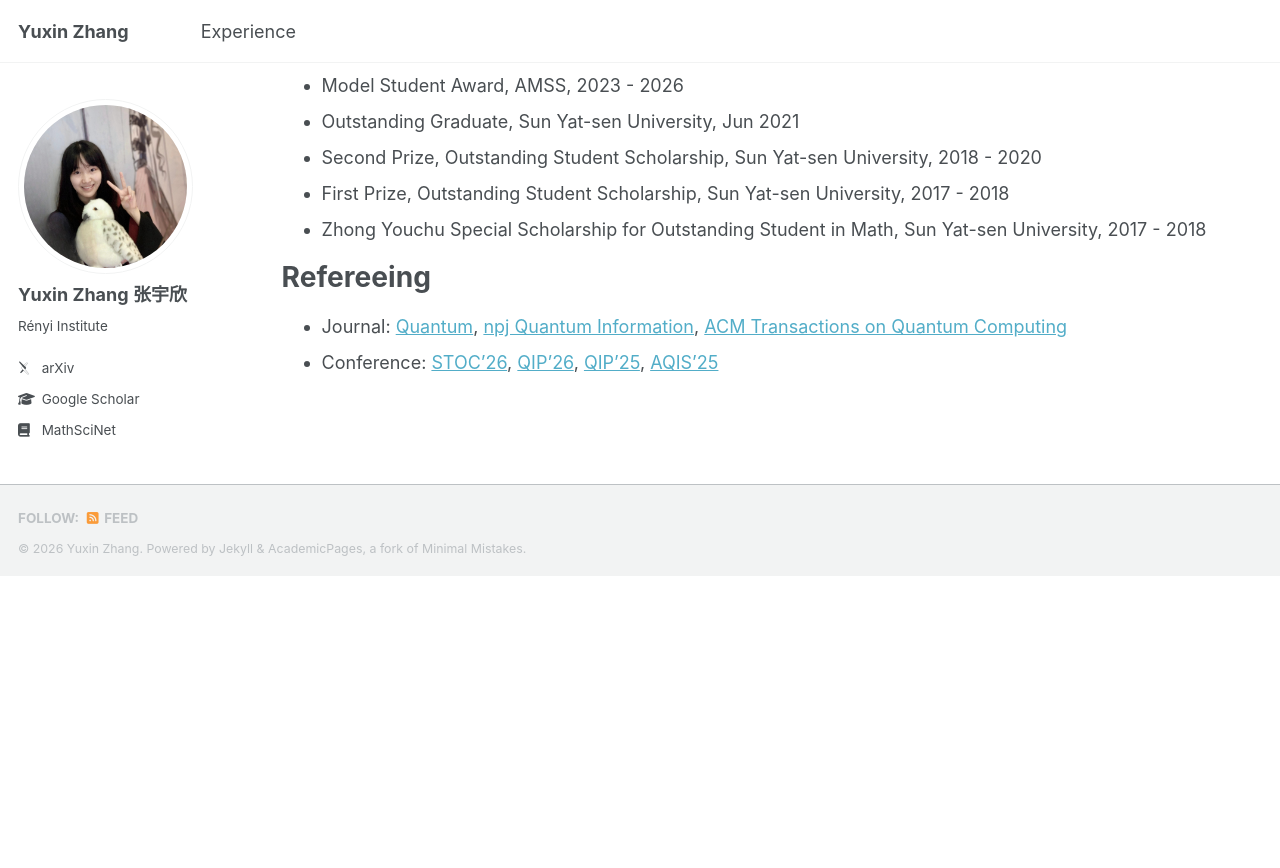
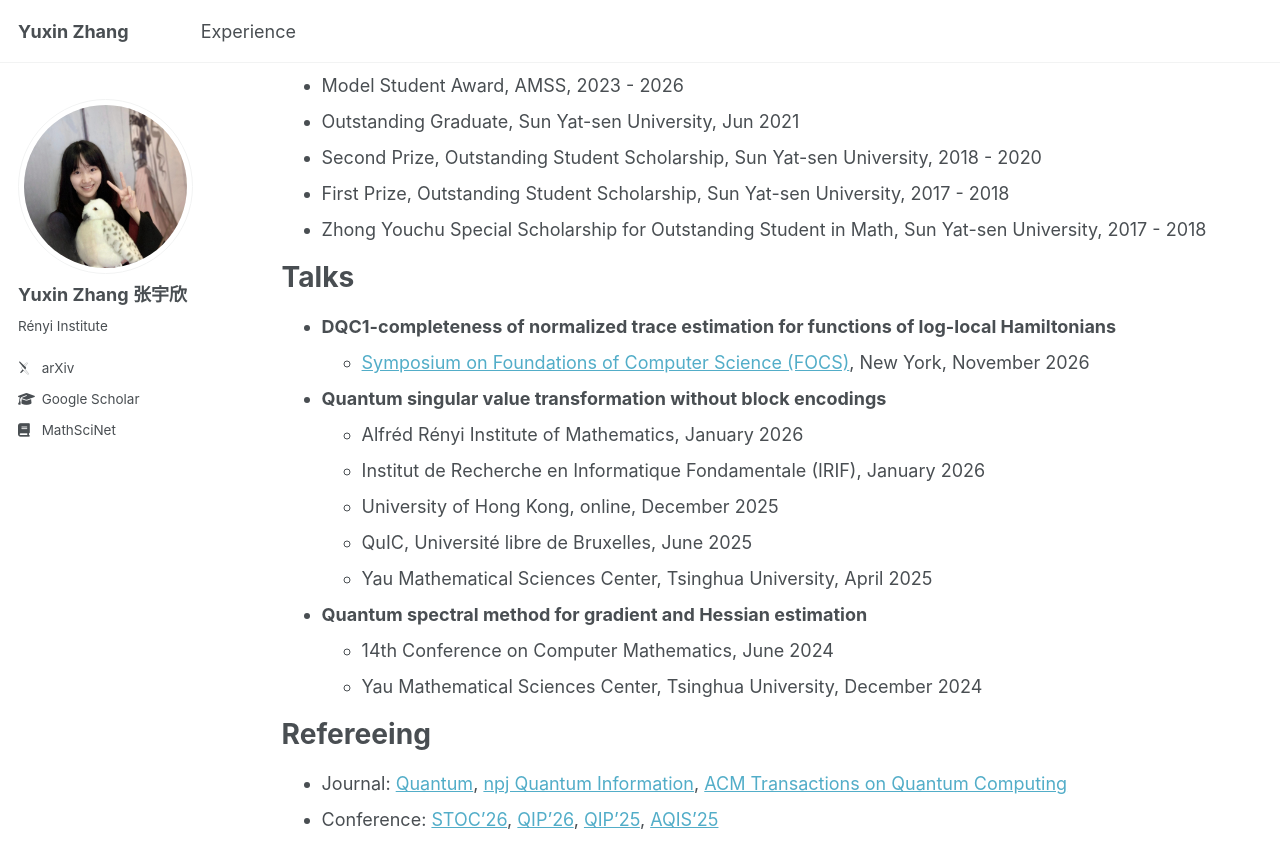
Before and after one commit to yuxinzhangmath/yuxinzhangmath.github.io, a Jekyll site: the page built from _pages/experience.md, in a window 1280 px wide and 900 px high, scrolled down 754 px. Shown: the top 868 px of the window. Built offline with Jekyll 4.4.1, drawn with Linux system fonts in a browser that asks for light colours; some web fonts are replaced; a script bundle is joined from its source files by our own code; library files that are not in the unit come from our copies; before the commit the page ends 1331 px from its top, so only the background shows below that.

Commit message:
Update experience.md

```diff
--- a/_pages/experience.md
+++ b/_pages/experience.md
@@ -41,6 +41,23 @@ author_profile: true
 * Zhong Youchu Special Scholarship for Outstanding Student in Math, Sun Yat-sen University, 2017 - 2018
 
 
+# Talks
+
+* **DQC1-completeness of normalized trace estimation for functions of log-local Hamiltonians**
+   * [Symposium on Foundations of Computer Science (FOCS)](https://focs.computer.org/2026/), New York, November 2026
+
+* **Quantum singular value transformation without block encodings**
+   * Alfréd Rényi Institute of Mathematics, January 2026
+   * Institut de Recherche en Informatique Fondamentale (IRIF), January 2026
+   * University of Hong Kong, online, December 2025
+   * QuIC, Université libre de Bruxelles, June 2025
+   * Yau Mathematical Sciences Center, Tsinghua University, April 2025
+
+* **Quantum spectral method for gradient and Hessian estimation**
+   * 14th Conference on Computer Mathematics, June 2024
+   * Yau Mathematical Sciences Center, Tsinghua University, December 2024
+
+
 # Refereeing
 
 * Journal: [Quantum](https://quantum-journal.org/), [npj Quantum Information](https://www.nature.com/npjqi/), [ACM Transactions on Quantum Computing](https://dl.acm.org/journal/tqc)
```
